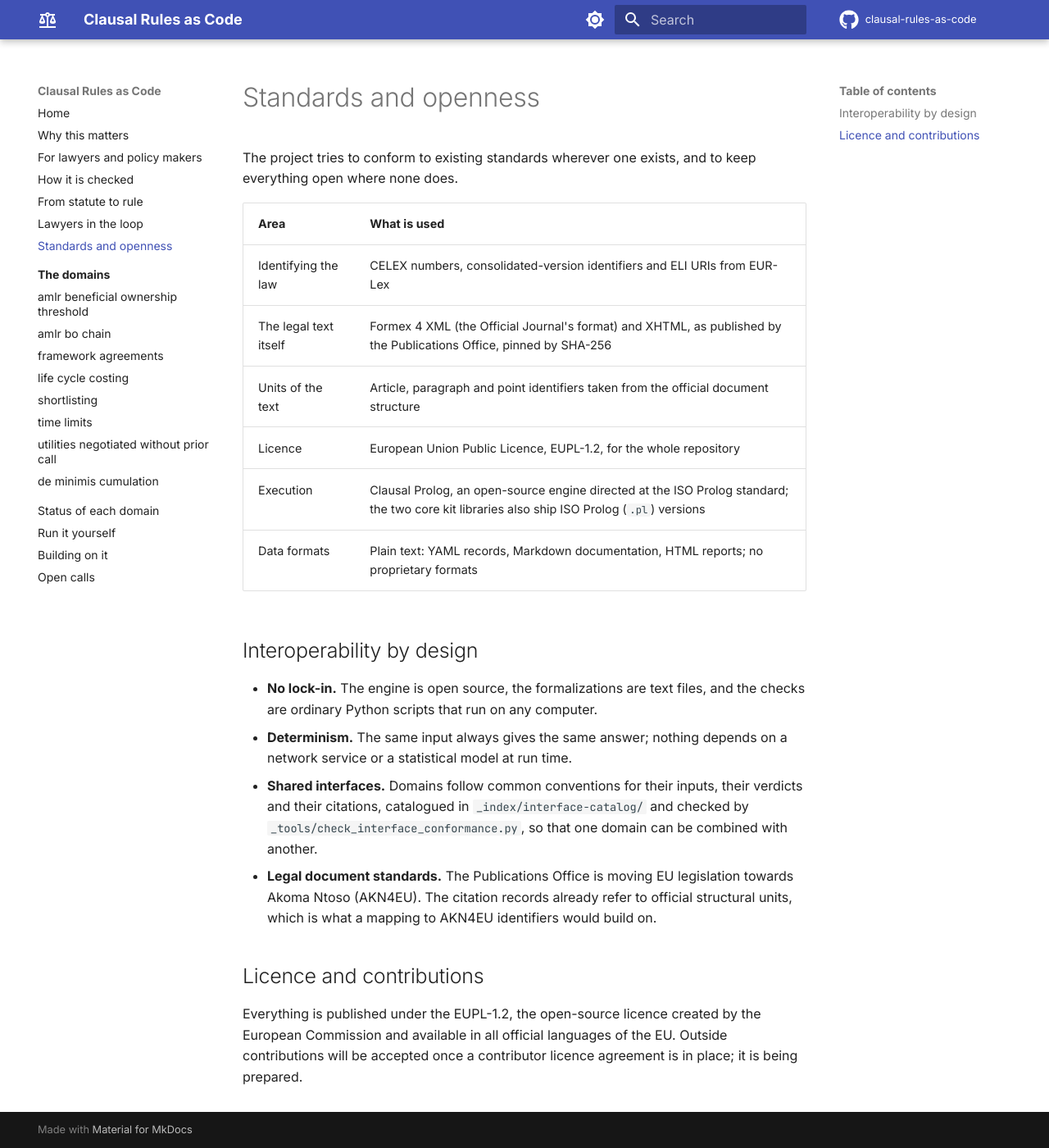
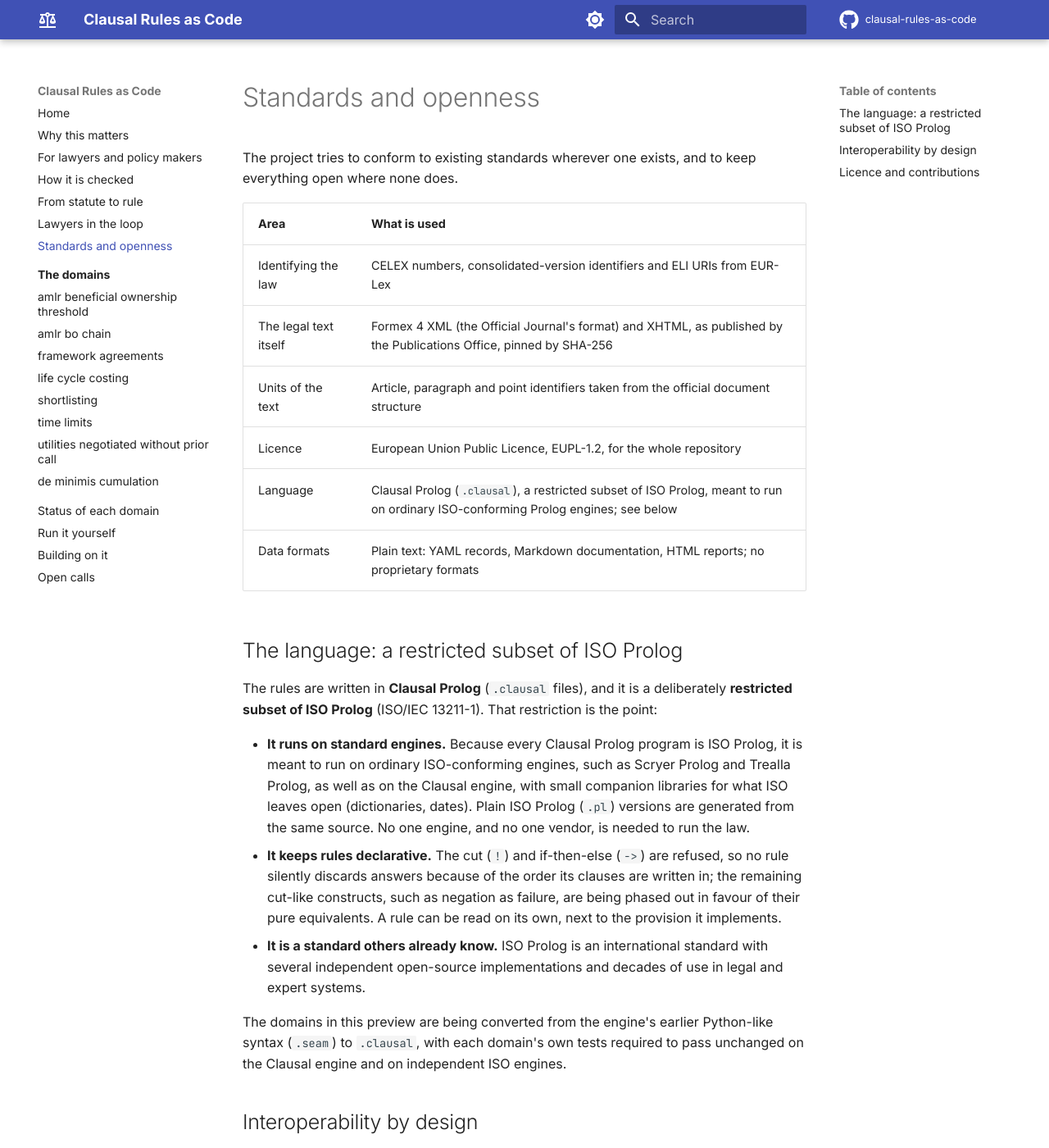
Before and after one commit to neurosymbolica/clausal-rules-as-code, an MkDocs documentation site: the page built from docs/standards.md, in a window 1280 px wide and 1400 px high. Shown: the whole window at 82% size. Built offline with MkDocs 1.6.1 and Material for MkDocs 9.7.7, drawn with Linux system fonts in a browser that asks for light colours; comment, search, counter and statistics services are not loaded.

Commit message:
Docs: Clausal Prolog is a restricted subset of ISO Prolog, meant to run on standard engines

```diff
--- a/docs/standards.md
+++ b/docs/standards.md
@@ -9,8 +9,29 @@ open where none does.
 | The legal text itself | Formex 4 XML (the Official Journal's format) and XHTML, as published by the Publications Office, pinned by SHA-256 |
 | Units of the text | Article, paragraph and point identifiers taken from the official document structure |
 | Licence | European Union Public Licence, EUPL-1.2, for the whole repository |
-| Execution | Clausal Prolog, an open-source engine directed at the ISO Prolog standard; the two core kit libraries also ship ISO Prolog (`.pl`) versions |
+| Language | Clausal Prolog (`.clausal`), a restricted subset of ISO Prolog, meant to run on ordinary ISO-conforming Prolog engines; see below |
 | Data formats | Plain text: YAML records, Markdown documentation, HTML reports; no proprietary formats |
+
+## The language: a restricted subset of ISO Prolog
+
+The rules are written in **Clausal Prolog** (`.clausal` files), and it is a deliberately
+**restricted subset of ISO Prolog** (ISO/IEC 13211-1). That restriction is the point:
+
+- **It runs on standard engines.** Because every Clausal Prolog program is ISO Prolog, it is meant
+  to run on ordinary ISO-conforming engines, such as Scryer Prolog and Trealla Prolog, as well as
+  on the Clausal engine, with small companion libraries for what ISO leaves open (dictionaries,
+  dates). Plain ISO Prolog (`.pl`) versions are generated from the same source. No one engine,
+  and no one vendor, is needed to run the law.
+- **It keeps rules declarative.** The cut (`!`) and if-then-else (`->`) are refused, so no rule
+  silently discards answers because of the order its clauses are written in; the remaining
+  cut-like constructs, such as negation as failure, are being phased out in favour of their pure
+  equivalents. A rule can be read on its own, next to the provision it implements.
+- **It is a standard others already know.** ISO Prolog is an international standard with several
+  independent open-source implementations and decades of use in legal and expert systems.
+
+The domains in this preview are being converted from the engine's earlier Python-like syntax
+(`.seam`) to `.clausal`, with each domain's own tests required to pass unchanged on the Clausal
+engine and on independent ISO engines.
 
 ## Interoperability by design
 
```
Also changed, not shown: docs/index.md (+3 -1 lines), docs/questions.md (+7 -0 lines).
